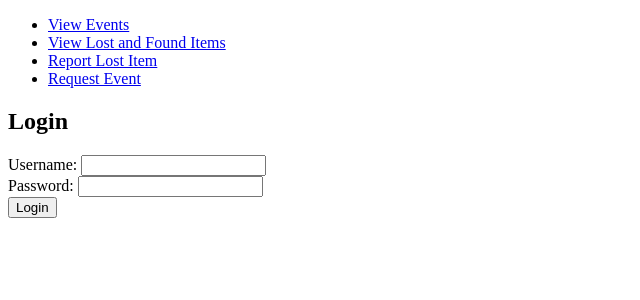
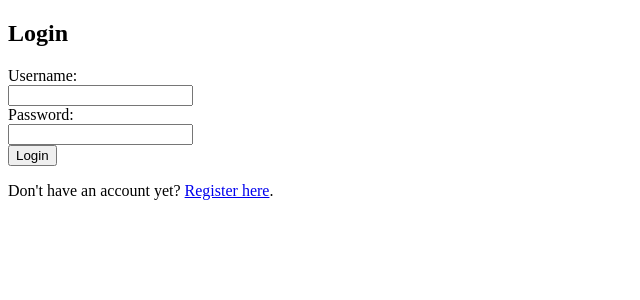
Before and after one commit to yuwyuw00/event_lost_found, a Flask app: page /auth/login in a window 1280 px wide. Shown: the top 300 px of the page, without its empty margins (0-640 px from the left). Run offline with Flask 3, Linux system fonts and the light colour scheme; parts of the project's set-up code (start-up, migrations or seed data) failed here and were passed over.

Commit message:
Enhance event management and user authentication features
- Added logging setup in the app initialization.
- Improved user registration with input validation and error handling.
- Updated login functionality with better user feedback.
- Introduced new routes for viewing events.
- Enhanced templates for login and event viewing with flash messages and improved layout.
- Added error handling for 404 and 500 responses.
- Included new legal ID uploads.

```diff
--- a/app/controllers/auth_controller.py
+++ b/app/controllers/auth_controller.py
@@ -1,5 +1,5 @@
 from flask import Blueprint, render_template, request, redirect, url_for, flash
-from flask_login import login_user, logout_user, login_required, current_user
+from flask_login import login_user, logout_user, login_required
 from app import db
 from app.models.user import User
 from werkzeug.security import generate_password_hash, check_password_hash
@@ -12,60 +12,55 @@ auth_bp = Blueprint('auth', __name__, url_prefix='/auth')
 @auth_bp.route('/register', methods=['GET', 'POST'])
 def register():
     if request.method == 'POST':
-      # Get form inputs
-        username = request.form['username']
-        password = request.form['password']
-        password_confirm = request.form['password_confirm']
-        role = request.form['role']  # <-- Move this up
+        username = request.form.get('username', '').strip()
+        password = request.form.get('password', '')
+        password_confirm = request.form.get('password_confirm', '')
+        role = request.form.get('role', '').strip()
 
-        # Password validation
+        # Validate user input
+        if not username or not password or not role:
+            flash("Please fill in all required fields.", "danger")
+            return redirect(url_for('auth.register'))
+
         if password != password_confirm:
             flash("Passwords don't match!", "danger")
             return redirect(url_for('auth.register'))
 
-        # Check if username exists
-        user = User.query.filter_by(username=username).first()
-        if user:
+        if User.query.filter_by(username=username).first():
             flash("Username already exists.", "danger")
             return redirect(url_for('auth.register'))
 
-        # Create a new user with hashed password and role
-        hashed_password = generate_password_hash(password, method='pbkdf2:sha256')
-        new_user = User(username=username, password=hashed_password, role=role)  # <-- Include role here
+        # Create a new user instance (password will be hashed in the model)
+        new_user = User(username=username, password=password, role=role)
 
-        # Role-based additional fields
+        # Handle role-specific fields
         if role == 'student':
-            new_user.school_id_number = request.form['school_id_number']
-            new_user.course = request.form['course']
-            new_user.year = request.form['year']
+            new_user.school_id_number = request.form.get('school_id_number', '').strip()
+            new_user.course = request.form.get('course', '').strip()
+            new_user.year = request.form.get('year', '').strip()
         elif role == 'faculty':
-            new_user.school_id_number = request.form['school_id_number']
-            new_user.department = request.form['department']
+            new_user.school_id_number = request.form.get('school_id_number', '').strip()
+            new_user.department = request.form.get('department', '').strip()
         elif role == 'others':
-            new_user.phone_number = request.form['phone_number']
-            legal_id_photo = request.files['legal_id_photo']
-
+            new_user.phone_number = request.form.get('phone_number', '').strip()
+            legal_id_photo = request.files.get('legal_id_photo')
             if legal_id_photo:
-                # Ensure the directory exists
                 upload_folder = os.path.join('app', 'static', 'uploads', 'legal_ids')
-                if not os.path.exists(upload_folder):
-                    os.makedirs(upload_folder)  # Create the directory if it doesn't exist
-
-                # Save the legal ID photo with a secure filename
+                os.makedirs(upload_folder, exist_ok=True)
                 filename = secure_filename(legal_id_photo.filename)
                 legal_id_photo.save(os.path.join(upload_folder, filename))
-
-                # Store the filename in the user model
                 new_user.legal_id_photo = filename
 
-
-        # Save to database
-        db.session.add(new_user)
-        db.session.commit()
-
-
-        flash("Registration successful! Please log in.", "success")
-        return redirect(url_for('auth.login'))
+        # Save the new user to the database
+        try:
+            db.session.add(new_user)
+            db.session.commit()
+            flash("Registration successful! Please log in.", "success")
+            return redirect(url_for('auth.login'))
+        except Exception as e:
+            db.session.rollback()
+            flash(f"Registration failed: {str(e)}", "danger")
+            return redirect(url_for('auth.register'))
 
     return render_template('auth/register.html')
 
@@ -73,18 +68,26 @@ def register():
 @auth_bp.route('/login', methods=['GET', 'POST'])
 def login():
     if request.method == 'POST':
-        username = request.form['username']
-        password = request.form['password']
+        username = request.form.get('username', '').strip()
+        password = request.form.get('password', '')
 
-        # Find user by username
+        # Retrieve the user by username
         user = User.query.filter_by(username=username).first()
-        if user and check_password_hash(user.password, password):
-            login_user(user)
-            flash("Logged in successfully!", "success")
-            return redirect(url_for('dashboard.dashboard'))
 
+        if user:
+            # Debugging: Show stored hash and entered password (remove this in production)
+            print(f"Stored hashed password: {user.password}")
 
-        flash("Invalid username or password.", "danger")
+            # Check password hash match
+            if check_password_hash(user.password, password):
+                login_user(user)
+                flash("Logged in successfully!", "success")
+                return redirect(url_for('dashboard.dashboard'))
+            else:
+                flash("Invalid username or password.", "danger")
+        else:
+            flash("User not found.", "danger")
+
         return redirect(url_for('auth.login'))
 
     return render_template('auth/login.html')
--- a/app/templates/auth/login.html
+++ b/app/templates/auth/login.html
@@ -4,11 +4,32 @@
 
 {% block content %}
 <h2>Login</h2>
+
+<!-- Flash messages -->
+{% with messages = get_flashed_messages(with_categories=true) %}
+  {% if messages %}
+    {% for category, message in messages %}
+      <div class="alert alert-{{ category }}" role="alert">
+        {{ message }}
+      </div>
+    {% endfor %}
+  {% endif %}
+{% endwith %}
+
+<!-- Login form -->
 <form method="POST">
-    <label for="username">Username:</label>
-    <input type="text" name="username" required><br>
-    <label for="password">Password:</label>
-    <input type="password" name="password" required><br>
-    <button type="submit">Login</button>
+    <div>
+        <label for="username">Username:</label><br>
+        <input type="text" name="username" id="username" required>
+    </div>
+    <div>
+        <label for="password">Password:</label><br>
+        <input type="password" name="password" id="password" required>
+    </div>
+    <div>
+        <button type="submit">Login</button>
+    </div>
 </form>
+
+<p>Don't have an account yet? <a href="{{ url_for('auth.register') }}">Register here</a>.</p>
 {% endblock %}
--- a/app/templates/base.html
+++ b/app/templates/base.html
@@ -3,21 +3,15 @@
 <head>
     <meta charset="UTF-8">
     <meta name="viewport" content="width=device-width, initial-scale=1.0">
-    <title>Dashboard</title>
+    <title>CCI CCS Event Managemend & Lost-and-Found</title>
     <!-- Add your styles here -->
 </head>
 <body>
-    <!-- Navigation Bar -->
-    <nav>
-        <ul>
-            <li><a href="{{ url_for('events.view_events') }}">View Events</a></li>
-            <li><a href="{{ url_for('item.view_items') }}">View Lost and Found Items</a></li>
-            <li><a href="{{ url_for('item.report_lost') }}">Report Lost Item</a></li>
-            <li><a href="{{ url_for('events.request_event') }}">Request Event</a></li>
-        </ul>
-    </nav>
+    {% if current_user.is_authenticated %}
+    <a href="{{ url_for('auth.logout') }}" class="btn btn-danger" onclick="return confirm('Are you sure you want to log out?')">Logout</a>
+    {% endif %}
 
-    <!-- Content Block -->
+
     <div class="container">
         {% block content %}
         {% endblock %}
--- a/app/templates/dashboard/dashboard.html
+++ b/app/templates/dashboard/dashboard.html
@@ -7,4 +7,6 @@
     <h1>Welcome, {{ user.username }}!</h1>
     <p>Role: {{ user.role }}</p>
 </body>
+<!-- Include this button in a common place, like the header or navbar -->
+
 </html>
```
Also changed, not shown: app/__init__.py (+27 -11 lines), app/controllers/event_controller.py (+5 -2 lines), app/templates/events/view_events.html (+6 -1 lines), app/static/uploads/legal_ids/SDASDASDG.PNG (added), app/static/uploads/legal_ids/gjteyktkyrud.PNG (added), app/static/uploads/legal_ids/skfkhsadgljdghfg.PNG (added).
